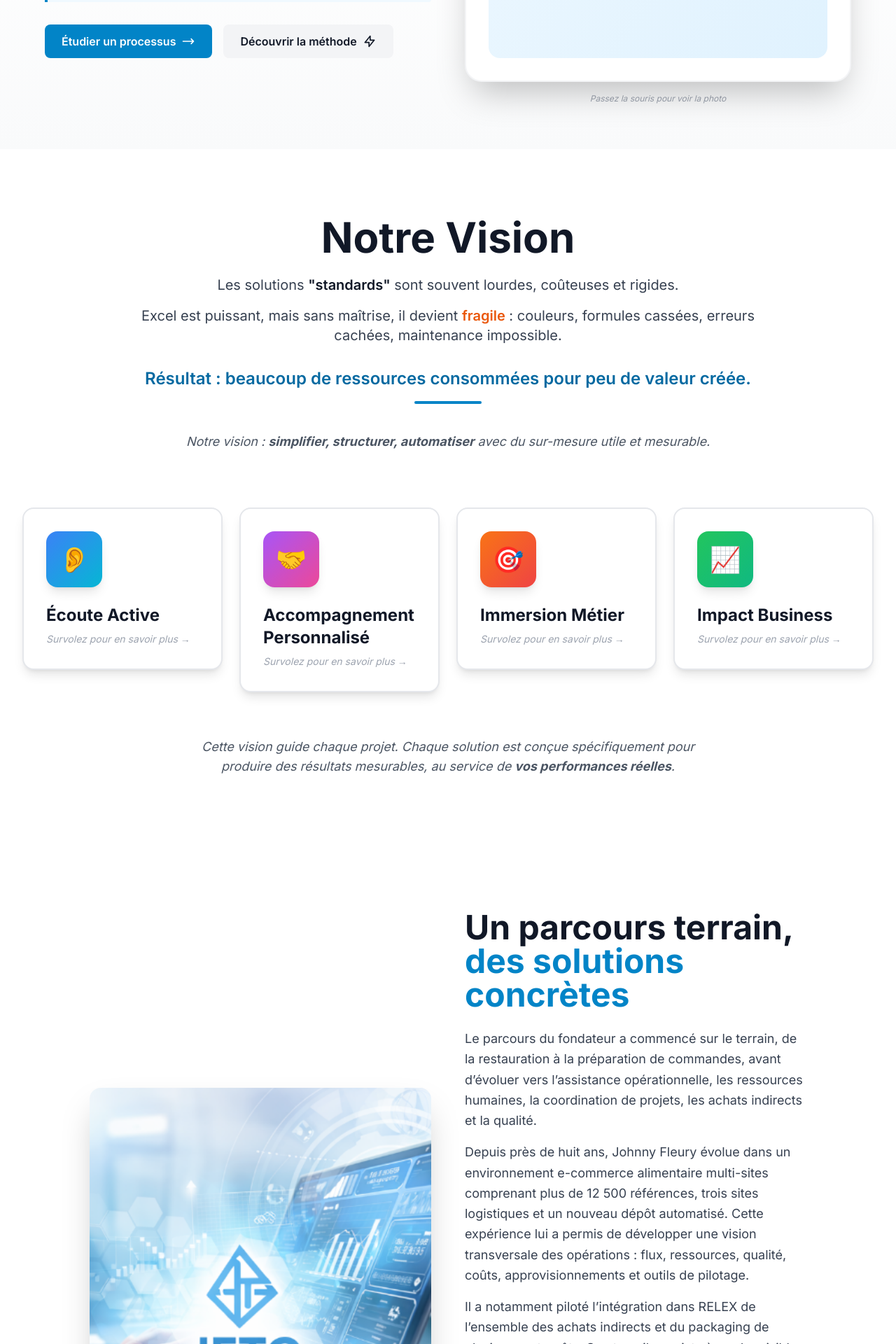
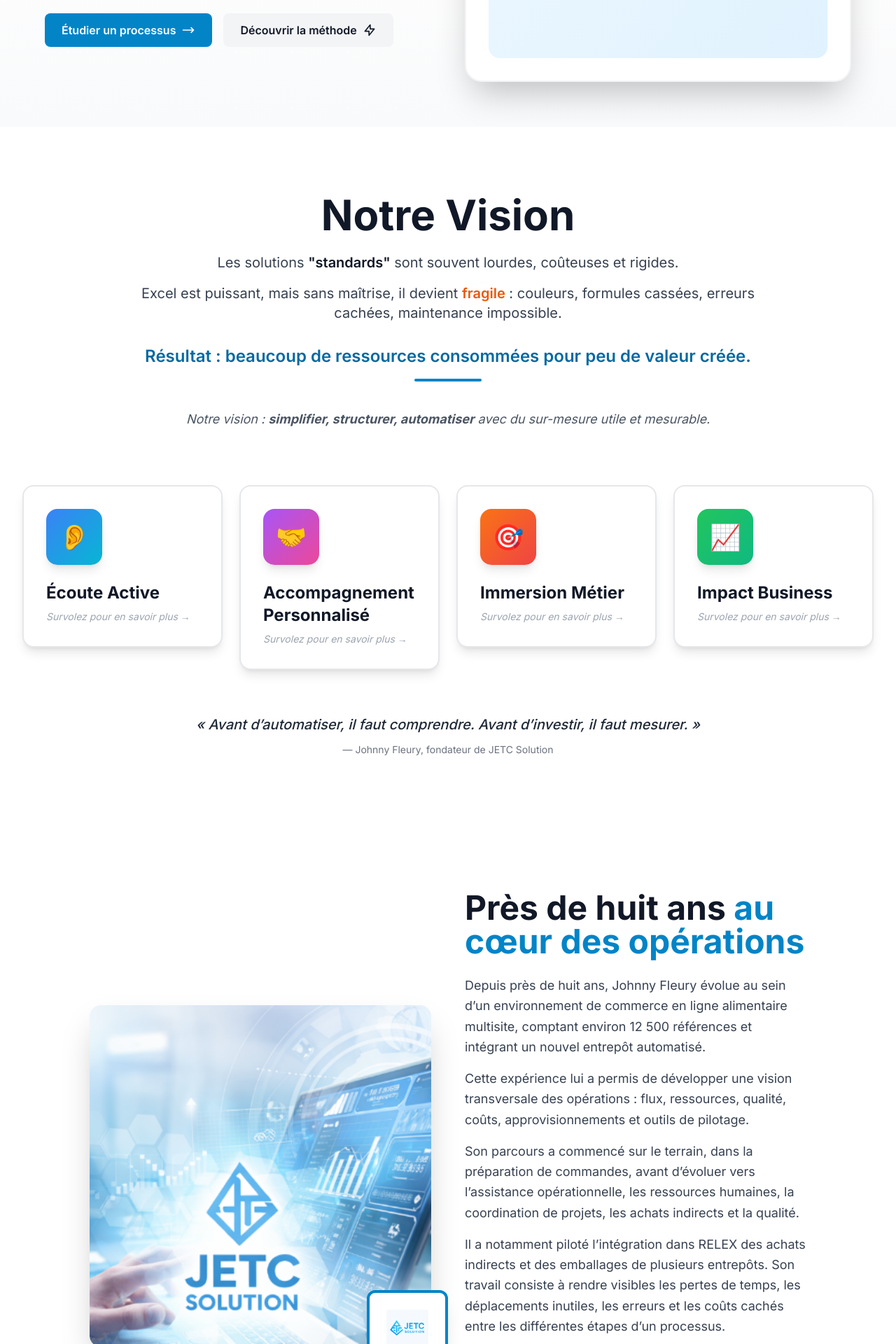
Before and after one commit to johnnyfleury87-ctrl/JECT_Solution, a Next.js app: page / in a window 1280 px wide. Shown: the part 720-2640 px from the top of the page at 70% size. Built offline with nearby package versions, Linux system fonts and the light colour scheme.

Commit message:
feat: harmonisation noms projets, parcours 3e personne, citation fondateur

```diff
--- a/components/Hero.js
+++ b/components/Hero.js
@@ -126,10 +126,20 @@ export default function Hero() {
               className="order-1 lg:order-2"
             >
               <div
-                className="relative group cursor-pointer"
+                className="relative group cursor-pointer focus:outline-none focus-visible:ring-4 focus-visible:ring-primary-300 rounded-3xl"
+                role="button"
+                tabIndex={0}
+                aria-pressed={isHovered}
+                aria-label="Découvrir le fondateur : afficher sa photo"
                 onMouseEnter={() => setIsHovered(true)}
                 onMouseLeave={() => setIsHovered(false)}
                 onClick={() => setIsHovered(!isHovered)}
+                onKeyDown={(e) => {
+                  if (e.key === 'Enter' || e.key === ' ') {
+                    e.preventDefault();
+                    setIsHovered(!isHovered);
+                  }
+                }}
               >
                 {/* Carte principale */}
                 <div className="relative bg-white p-8 rounded-3xl shadow-2xl border-2 border-gray-100 hover:border-primary-200 transition-all duration-500">
@@ -158,7 +168,7 @@ export default function Hero() {
                           <span className="text-sm text-gray-500">Fondateur</span>
                         </p>
                         <p className="text-xs text-gray-400 italic px-8">
-                          Passez la souris pour découvrir le fondateur
+                          Découvrez le fondateur
                         </p>
                       </div>
                     </div>
@@ -179,16 +189,6 @@ export default function Hero() {
                     </div>
                   </div>
                 </div>
-
-                {/* Indicateur subtil d'interaction */}
-                <div className="mt-4 text-center">
-                  <p className="text-xs text-gray-400 italic lg:hidden">
-                    Touchez pour voir la photo
-                  </p>
-                  <p className="text-xs text-gray-400 italic hidden lg:block">
-                    Passez la souris pour voir la photo
-                  </p>
-                </div>
               </div>
             </motion.div>
 
--- a/components/ImageCarousel.js
+++ b/components/ImageCarousel.js
@@ -37,7 +37,7 @@ const slides = [
   {
     src: '/image/image7.png',
     alt: "Vue 3D d'un scénario de simulation logistique avec convoyeur et zones de contrôle",
-    title: 'Analyse et simulation opérationnelle',
+    title: 'JETC FlowPilot',
     category: 'Analyse & simulation',
     description: 'Modélisation visuelle des flux logistiques pour tester des scénarios avant décision.',
     status: 'Prototype',
@@ -45,7 +45,7 @@ const slides = [
   {
     src: '/images/tracabilite-bg.svg',
     alt: 'Illustration graphique représentant la traçabilité des produits le long de la chaîne logistique',
-    title: 'Traçabilité des produits',
+    title: 'JETC TracePilot',
     category: 'Traçabilité & conformité',
     description: 'Illustration du principe de suivi des lots tout au long de la chaîne logistique.',
     status: 'Prototype',
--- a/components/Projects.js
+++ b/components/Projects.js
@@ -84,7 +84,7 @@ const projects = [
   },
   {
     id: 'tracabilite',
-    name: 'Traçabilité & Spotting Produits',
+    name: 'JETC TracePilot',
     status: 'Prototype',
     statusColor: 'bg-amber-100 text-amber-800 border-amber-200',
     emoji: '📦',
@@ -119,8 +119,8 @@ const projects = [
   },
   {
     id: 'analyse-simulation',
-    name: 'Analyse & Simulation opérationnelle',
-    status: 'Recherche d’un partenaire pilote',
+    name: 'JETC FlowPilot',
+    status: 'Recherche d’une entreprise partenaire',
     statusColor: 'bg-purple-100 text-purple-800 border-purple-200',
     emoji: '🧪',
     gradient: 'from-purple-400 to-indigo-500',
--- a/components/Signature.js
+++ b/components/Signature.js
@@ -53,54 +53,45 @@ export default function Signature() {
               transition={{ duration: 0.8, delay: 0.3 }}
             >
               <h2 className="text-4xl md:text-5xl font-bold text-gray-900 mb-6">
-                Un parcours terrain, <span className="text-primary-600">des solutions concrètes</span>
+                Près de huit ans <span className="text-primary-600">au cœur des opérations</span>
               </h2>
 
               <div className="space-y-4 text-lg text-gray-700 leading-relaxed">
                 <p>
-                  Le parcours du fondateur a commencé sur le terrain, de la restauration à la
-                  préparation de commandes, avant d’évoluer vers l’assistance opérationnelle, les
-                  ressources humaines, la coordination de projets, les achats indirects et la
-                  qualité.
+                  Depuis près de huit ans, Johnny Fleury évolue au sein d’un environnement de
+                  commerce en ligne alimentaire multisite, comptant environ 12 500 références et
+                  intégrant un nouvel entrepôt automatisé.
                 </p>
 
                 <p>
-                  Depuis près de huit ans, Johnny Fleury évolue dans un environnement e-commerce
-                  alimentaire multi-sites comprenant plus de 12 500 références, trois sites
-                  logistiques et un nouveau dépôt automatisé. Cette expérience lui a permis de
-                  développer une vision transversale des opérations : flux, ressources, qualité,
-                  coûts, approvisionnements et outils de pilotage.
+                  Cette expérience lui a permis de développer une vision transversale des
+                  opérations : flux, ressources, qualité, coûts, approvisionnements et outils de
+                  pilotage.
                 </p>
 
                 <p>
-                  Il a notamment piloté l’intégration dans RELEX de l’ensemble des achats
-                  indirects et du packaging de plusieurs entrepôts. Son travail consiste à rendre
-                  visibles les pertes de temps, les déplacements inutiles, les erreurs et les
-                  coûts qui se cachent entre les différentes étapes d’un processus.
+                  Son parcours a commencé sur le terrain, dans la préparation de commandes, avant
+                  d’évoluer vers l’assistance opérationnelle, les ressources humaines, la
+                  coordination de projets, les achats indirects et la qualité.
                 </p>
 
                 <p>
-                  JETC Solution est née de cette expérience : comprendre le terrain, structurer
-                  les données et construire des améliorations mesurables, sans imposer un nouvel
-                  outil lorsque l’existant peut être mieux exploité.
+                  Il a notamment piloté l’intégration dans RELEX des achats indirects et des
+                  emballages de plusieurs entrepôts. Son travail consiste à rendre visibles les
+                  pertes de temps, les déplacements inutiles, les erreurs et les coûts cachés
+                  entre les différentes étapes d’un processus.
+                </p>
+
+                <p>
+                  JETC Solution est née de cette expérience avec une conviction simple : les
+                  meilleures améliorations partent du terrain, s’appuient sur des données
+                  concrètes et valorisent l’environnement existant.
                 </p>
 
                 <p className="text-primary-700 font-semibold italic">
-                  Clarté, fiabilité, utilité réelle : ce sont ses priorités.
+                  Analyser. Structurer. Optimiser.
                 </p>
               </div>
-
-              <motion.div
-                initial={{ opacity: 0, y: 20 }}
-                whileInView={{ opacity: 1, y: 0 }}
-                viewport={{ once: true }}
-                transition={{ duration: 0.6, delay: 0.6 }}
-                className="mt-8 pt-8 border-t border-gray-200"
-              >
-                <p className="text-gray-600 italic">
-                  — Johnny Fleury, Fondateur de JETC Solution
-                </p>
-              </motion.div>
             </motion.div>
           </div>
         </motion.div>
--- a/components/Solutions.js
+++ b/components/Solutions.js
@@ -191,10 +191,14 @@ export default function Solutions() {
           transition={{ duration: 0.6, delay: 0.3 }}
           className="mt-16 text-center"
         >
-          <p className="text-lg text-gray-600 max-w-3xl mx-auto italic">
-            Cette vision guide chaque projet. Chaque solution est conçue spécifiquement pour produire des résultats mesurables,
-            au service de <strong>vos performances réelles</strong>.
-          </p>
+          <blockquote className="max-w-3xl mx-auto">
+            <p className="text-lg md:text-xl text-gray-800 font-medium italic">
+              « Avant d’automatiser, il faut comprendre. Avant d’investir, il faut mesurer. »
+            </p>
+            <footer className="mt-3 text-sm text-gray-500 not-italic">
+              — Johnny Fleury, fondateur de JETC Solution
+            </footer>
+          </blockquote>
         </motion.div>
       </div>
     </section>
```
Also changed, not shown: 1 other file (tests, documents, lock files or other folders).
